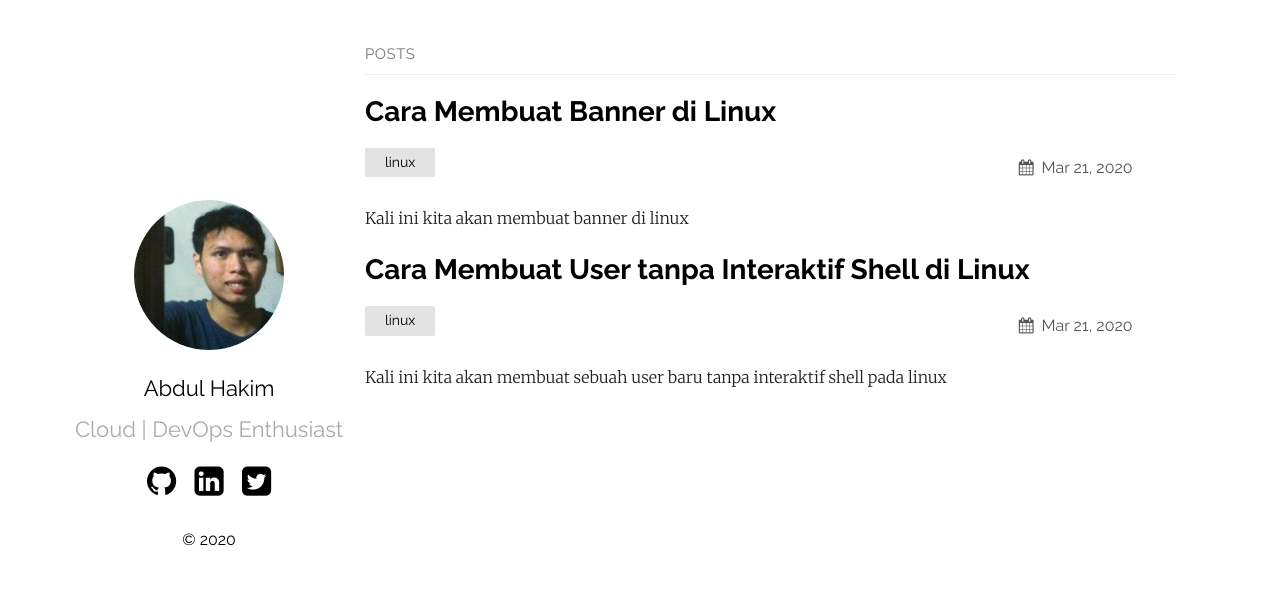
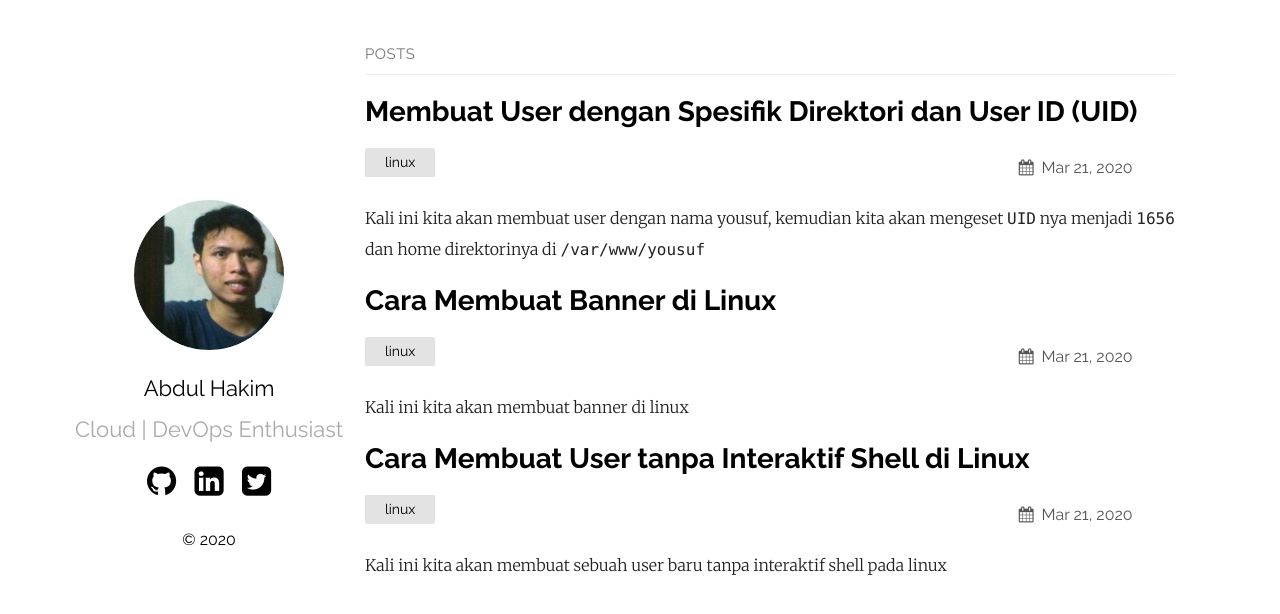
Before and after one commit to ahakimx/ahakimx.github.io, a Jekyll site: the page built from index.md, in a window 1280 px wide. Shown: the top 614 px of the page. Built offline with Jekyll 4.4.1, drawn with Linux system fonts in a browser that asks for light colours; some of the changed lines change nothing that is shown.

Commit message:
Update from Forestry.io nanox n updated _posts/2020-03-21-membuat-user-dengan-spesifik-direktori-dan-user-id-uid.md nanox n deleted _drafts/membuat-user-dengan-spesifik-direktori-dan-user-id-uid.md

```diff
--- a/_drafts/membuat-user-dengan-spesifik-direktori-dan-user-id-uid.md
+++ b/_posts/2020-03-21-membuat-user-dengan-spesifik-direktori-dan-user-id-uid.md
@@ -5,9 +5,7 @@ date: 2020-03-21 17:00:00 +0000
 categories: linux
 
 ---
-Kali ini kita akan membuat sebuah user baru di linux dengan direktori yang spesifik dan UID yang spesifik
-
-Kita akan membuat user dengan nama yousuf, kemudian kita akan mengeset `UID` nya menjadi `1656` dan home direktorinya di `/var/www/yousuf`
+Kali ini kita akan membuat user dengan nama yousuf, kemudian kita akan mengeset `UID` nya menjadi `1656` dan home direktorinya di `/var/www/yousuf`
 
 1. Buat terlebih dahulu direktori `/var/www/yousuf`
 
```
Also changed, not shown: .forestry/front_matter/templates/post.yml.
